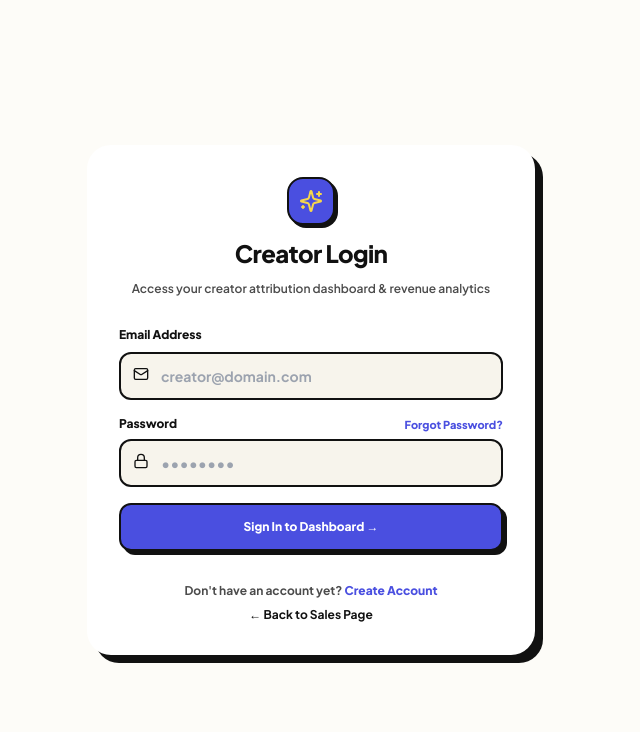
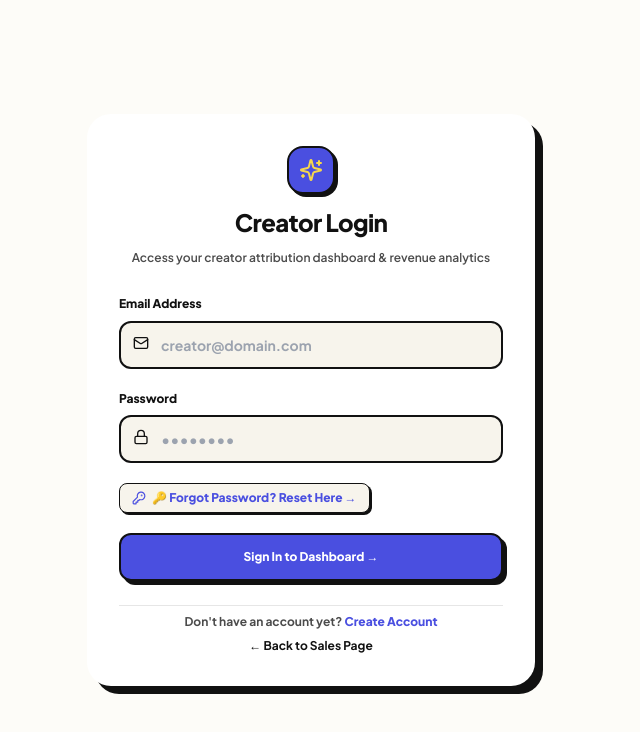
Before and after one commit to Vedbhanu/creator-attribution-dashboard, a Next.js app: page /login in a window 1280 px wide. Shown: the top 732 px of the page, without its empty margins (329-969 px from the left). Built offline with nearby package versions, Linux system fonts and the light colour scheme; no server answers.

Commit message:
Make Forgot Password button prominent with Neo-Brutalist badge styling

```diff
--- a/src/app/login/page.tsx
+++ b/src/app/login/page.tsx
@@ -3,7 +3,7 @@
 import { useState } from 'react';
 import { useRouter } from 'next/navigation';
 import Link from 'next/link';
-import { Sparkles, Mail, Lock, ArrowRight, ShieldCheck, AlertCircle } from 'lucide-react';
+import { Sparkles, Mail, Lock, ArrowRight, ShieldCheck, AlertCircle, KeyRound } from 'lucide-react';
 import { isSupabaseConfigured, supabase } from '@/lib/supabase';
 
 export default function LoginPage() {
@@ -98,12 +98,7 @@ export default function LoginPage() {
           </div>
 
           <div className="space-y-1.5">
-            <div className="flex items-center justify-between">
-              <label className="text-xs font-extrabold text-[#111111]">Password</label>
-              <Link href="/forgot-password" className="text-[11px] font-extrabold text-[#4A4FE0] hover:underline">
-                Forgot Password?
-              </Link>
-            </div>
+            <label className="text-xs font-extrabold text-[#111111]">Password</label>
             <div className="relative">
               <Lock className="w-4 h-4 absolute left-3.5 top-3.5 text-[#111111]" />
               <input
@@ -117,6 +112,17 @@ export default function LoginPage() {
             </div>
           </div>
 
+          {/* Prominent Forgot Password Link */}
+          <div className="flex items-center justify-between text-xs font-bold py-1">
+            <Link
+              href="/forgot-password"
+              className="text-[#4A4FE0] hover:underline font-extrabold inline-flex items-center gap-1.5 px-3 py-1.5 rounded-lg bg-[#F7F4EC] border border-[#111111] shadow-[2px_2px_0px_#111111]"
+            >
+              <KeyRound className="w-3.5 h-3.5 text-[#4A4FE0]" />
+              <span>🔑 Forgot Password? Reset Here →</span>
+            </Link>
+          </div>
+
           <button
             type="submit"
             disabled={loading}
@@ -126,7 +132,7 @@ export default function LoginPage() {
           </button>
         </form>
 
-        <div className="text-center pt-2 text-xs font-bold text-[#4B4B4B] space-y-2">
+        <div className="text-center pt-2 text-xs font-bold text-[#4B4B4B] space-y-2 border-t border-[#111111]/10">
           <p>
             Don't have an account yet?{' '}
             <Link href="/signup" className="text-[#4A4FE0] hover:underline font-extrabold">
```
